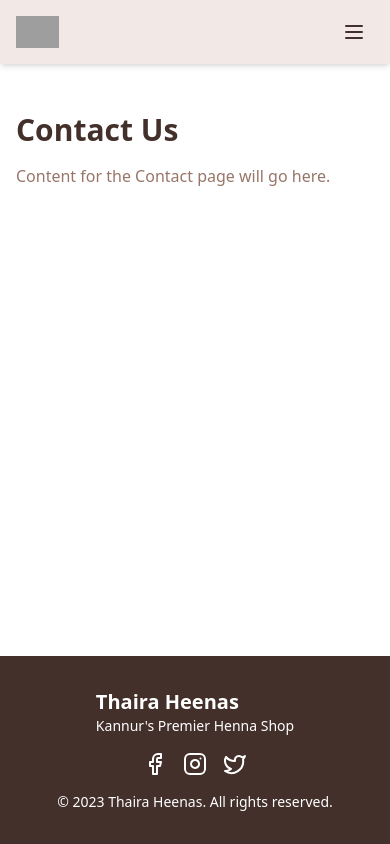
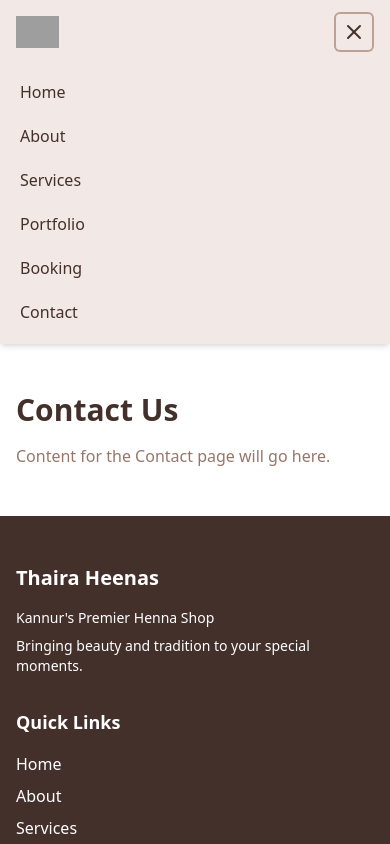
Before and after one commit to dinasmuhammed/thaira-henna-haven, a React (Vite) app: page /contact in a window 390 px wide. Both pictures are taken after a click on the button 354 px from the left and 32 px from the top of the page. Shown: the top 844 px of the page. Built offline with nearby package versions, Linux system fonts and the light colour scheme; grey boxes are pictures that could not be loaded.

Commit message:
Enhance responsiveness and professionalism
Updated the project to improve its responsiveness and overall professional appearance. Adjustments made to layout, styling, and component behavior for better user experience across devices.
[skip gpt_engineer]

```diff
--- a/src/components/Footer.jsx
+++ b/src/components/Footer.jsx
@@ -1,22 +1,41 @@
 import React from 'react';
 import { Facebook, Instagram, Twitter } from 'lucide-react';
+import { Link } from 'react-router-dom';
 
 const Footer = () => {
   return (
     <footer className="bg-brown-900 text-white">
-      <div className="max-w-7xl mx-auto py-8 px-4 sm:px-6 lg:px-8">
-        <div className="flex flex-col md:flex-row justify-between items-center">
-          <div className="mb-4 md:mb-0">
-            <h3 className="text-xl font-bold">Thaira Heenas</h3>
+      <div className="max-w-7xl mx-auto py-12 px-4 sm:px-6 lg:px-8">
+        <div className="grid grid-cols-1 md:grid-cols-3 gap-8">
+          <div>
+            <h3 className="text-xl font-bold mb-4">Thaira Heenas</h3>
             <p className="text-sm">Kannur's Premier Henna Shop</p>
+            <p className="text-sm mt-2">Bringing beauty and tradition to your special moments.</p>
           </div>
-          <div className="flex space-x-4">
-            <a href="#" className="hover:text-brown-300"><Facebook className="h-6 w-6" /></a>
-            <a href="#" className="hover:text-brown-300"><Instagram className="h-6 w-6" /></a>
-            <a href="#" className="hover:text-brown-300"><Twitter className="h-6 w-6" /></a>
+          <div>
+            <h4 className="text-lg font-semibold mb-4">Quick Links</h4>
+            <ul className="space-y-2">
+              <li><Link to="/" className="hover:text-brown-300">Home</Link></li>
+              <li><Link to="/about" className="hover:text-brown-300">About</Link></li>
+              <li><Link to="/services" className="hover:text-brown-300">Services</Link></li>
+              <li><Link to="/portfolio" className="hover:text-brown-300">Portfolio</Link></li>
+              <li><Link to="/booking" className="hover:text-brown-300">Booking</Link></li>
+              <li><Link to="/contact" className="hover:text-brown-300">Contact</Link></li>
+            </ul>
+          </div>
+          <div>
+            <h4 className="text-lg font-semibold mb-4">Connect With Us</h4>
+            <div className="flex space-x-4">
+              <a href="#" className="hover:text-brown-300"><Facebook className="h-6 w-6" /></a>
+              <a href="#" className="hover:text-brown-300"><Instagram className="h-6 w-6" /></a>
+              <a href="#" className="hover:text-brown-300"><Twitter className="h-6 w-6" /></a>
+            </div>
+            <p className="mt-4 text-sm">123 Henna Street, Kannur, Kerala, India</p>
+            <p className="text-sm">Phone: +91 1234567890</p>
+            <p className="text-sm">Email: info@thairaheenas.com</p>
           </div>
         </div>
-        <div className="mt-4 text-center text-sm">
+        <div className="mt-8 border-t border-brown-700 pt-8 text-center text-sm">
           <p>&copy; 2023 Thaira Heenas. All rights reserved.</p>
         </div>
       </div>
--- a/src/components/Navbar.jsx
+++ b/src/components/Navbar.jsx
@@ -1,8 +1,12 @@
-import React from 'react';
+import React, { useState } from 'react';
 import { Link } from 'react-router-dom';
-import { Menu } from 'lucide-react';
+import { Menu, X } from 'lucide-react';
 
 const Navbar = () => {
+  const [isOpen, setIsOpen] = useState(false);
+
+  const toggleMenu = () => setIsOpen(!isOpen);
+
   return (
     <nav className="bg-brown-100 shadow-md">
       <div className="max-w-7xl mx-auto px-4 sm:px-6 lg:px-8">
@@ -14,23 +18,56 @@ const Navbar = () => {
           </div>
           <div className="hidden md:block">
             <div className="ml-10 flex items-baseline space-x-4">
-              <Link to="/" className="text-brown-900 hover:bg-brown-200 px-3 py-2 rounded-md text-sm font-medium">Home</Link>
-              <Link to="/about" className="text-brown-900 hover:bg-brown-200 px-3 py-2 rounded-md text-sm font-medium">About</Link>
-              <Link to="/services" className="text-brown-900 hover:bg-brown-200 px-3 py-2 rounded-md text-sm font-medium">Services</Link>
-              <Link to="/portfolio" className="text-brown-900 hover:bg-brown-200 px-3 py-2 rounded-md text-sm font-medium">Portfolio</Link>
-              <Link to="/booking" className="text-brown-900 hover:bg-brown-200 px-3 py-2 rounded-md text-sm font-medium">Booking</Link>
-              <Link to="/contact" className="text-brown-900 hover:bg-brown-200 px-3 py-2 rounded-md text-sm font-medium">Contact</Link>
+              <NavLink to="/">Home</NavLink>
+              <NavLink to="/about">About</NavLink>
+              <NavLink to="/services">Services</NavLink>
+              <NavLink to="/portfolio">Portfolio</NavLink>
+              <NavLink to="/booking">Booking</NavLink>
+              <NavLink to="/contact">Contact</NavLink>
             </div>
           </div>
           <div className="md:hidden">
-            <button className="text-brown-900 hover:bg-brown-200 p-2 rounded-md">
-              <Menu className="h-6 w-6" />
+            <button
+              onClick={toggleMenu}
+              className="inline-flex items-center justify-center p-2 rounded-md text-brown-900 hover:text-brown-700 hover:bg-brown-200 focus:outline-none focus:ring-2 focus:ring-inset focus:ring-brown-500"
+            >
+              {isOpen ? (
+                <X className="block h-6 w-6" aria-hidden="true" />
+              ) : (
+                <Menu className="block h-6 w-6" aria-hidden="true" />
+              )}
             </button>
           </div>
         </div>
       </div>
+
+      {isOpen && (
+        <div className="md:hidden">
+          <div className="px-2 pt-2 pb-3 space-y-1 sm:px-3">
+            <NavLink to="/" mobile>Home</NavLink>
+            <NavLink to="/about" mobile>About</NavLink>
+            <NavLink to="/services" mobile>Services</NavLink>
+            <NavLink to="/portfolio" mobile>Portfolio</NavLink>
+            <NavLink to="/booking" mobile>Booking</NavLink>
+            <NavLink to="/contact" mobile>Contact</NavLink>
+          </div>
+        </div>
+      )}
     </nav>
   );
 };
 
+const NavLink = ({ to, children, mobile }) => (
+  <Link
+    to={to}
+    className={`${
+      mobile
+        ? 'block px-3 py-2 rounded-md text-base font-medium'
+        : 'text-brown-900 hover:bg-brown-200 px-3 py-2 rounded-md text-sm font-medium'
+    } text-brown-900 hover:bg-brown-200 hover:text-brown-700`}
+  >
+    {children}
+  </Link>
+);
+
 export default Navbar;
--- a/src/pages/HomePage.jsx
+++ b/src/pages/HomePage.jsx
@@ -9,7 +9,7 @@ const HomePage = () => {
         <div className="text-center">
           <h1 className="text-4xl font-bold text-brown-900 mb-4">Welcome to Thaira Heenas</h1>
           <p className="text-xl text-brown-700 mb-8">Kannur's Premier Henna Shop</p>
-          <div className="flex justify-center space-x-4">
+          <div className="flex flex-col sm:flex-row justify-center space-y-4 sm:space-y-0 sm:space-x-4">
             <Link to="/booking" className="bg-brown-600 text-white px-6 py-3 rounded-md hover:bg-brown-700 transition duration-300">
               Book Now
             </Link>
@@ -25,7 +25,7 @@ const HomePage = () => {
             {['Bridal Mehndi', 'Festival Designs', 'Custom Henna Art'].map((service, index) => (
               <div key={index} className="bg-white p-6 rounded-lg shadow-md">
                 <h3 className="text-xl font-semibold text-brown-900 mb-2">{service}</h3>
-                <p className="text-brown-700 mb-4">Lorem ipsum dolor sit amet, consectetur adipiscing elit.</p>
+                <p className="text-brown-700 mb-4">Experience the beauty of traditional and modern henna designs.</p>
                 <Link to="/services" className="text-brown-600 hover:text-brown-800 flex items-center">
                   Learn More <ArrowRight className="ml-2 h-4 w-4" />
                 </Link>
@@ -36,7 +36,7 @@ const HomePage = () => {
 
         <div className="mt-16">
           <h2 className="text-3xl font-semibold text-brown-900 mb-8 text-center">Why Choose Us</h2>
-          <div className="grid grid-cols-1 md:grid-cols-2 lg:grid-cols-4 gap-8">
+          <div className="grid grid-cols-1 sm:grid-cols-2 lg:grid-cols-4 gap-8">
             {['Expert Artists', 'Custom Designs', 'Quality Products', 'Satisfied Customers'].map((reason, index) => (
               <div key={index} className="text-center">
                 <div className="bg-brown-100 rounded-full p-4 inline-block mb-4">
@@ -45,7 +45,7 @@ const HomePage = () => {
                   </svg>
                 </div>
                 <h3 className="text-lg font-semibold text-brown-900 mb-2">{reason}</h3>
-                <p className="text-brown-700">Lorem ipsum dolor sit amet, consectetur adipiscing elit.</p>
+                <p className="text-brown-700">We take pride in delivering exceptional henna experiences.</p>
               </div>
             ))}
           </div>
```
